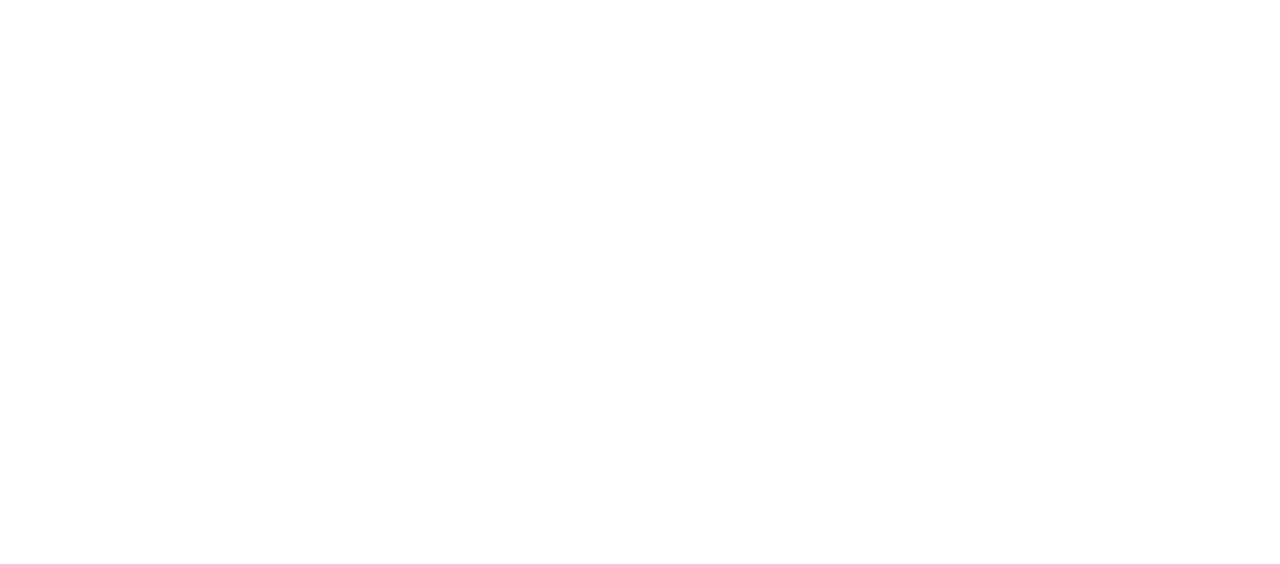
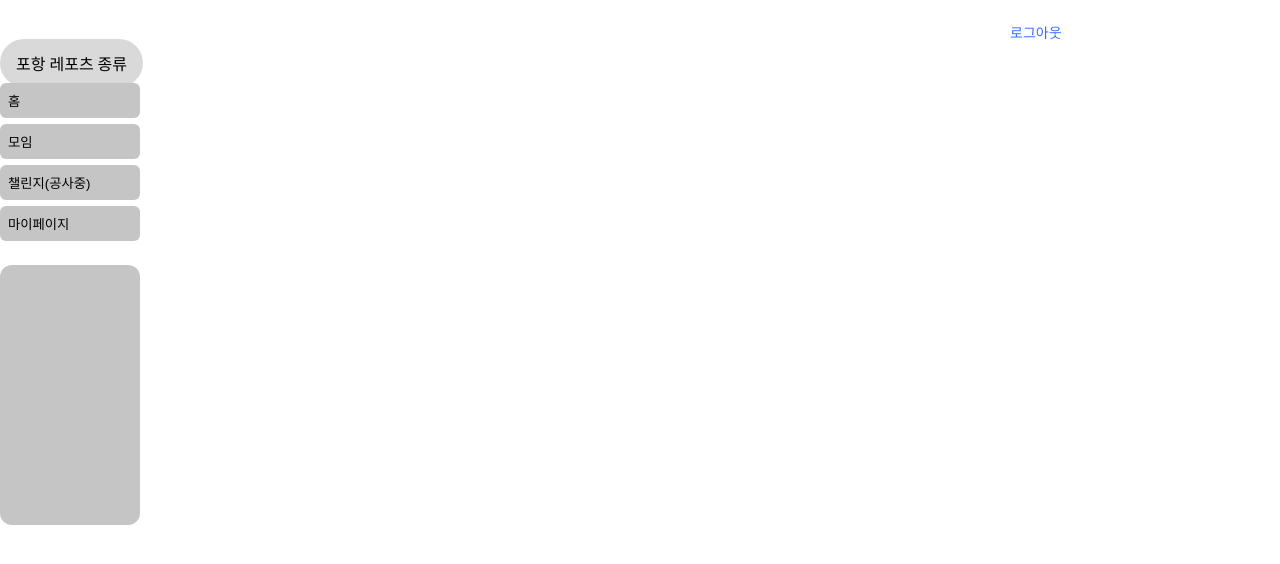
Before and after one commit to LikeLionHGU/Pominit_Front, a React (Create React App) app: page /gather in a window 1280 px wide. Before the commit this address had no page. Shown: the top 564 px of the page. Built offline with nearby package versions, Linux system fonts and the light colour scheme; a web font is replaced by a local one.

Commit message:
feat: dropdown 생성

```diff
--- a/src/App.js
+++ b/src/App.js
@@ -1,14 +1,14 @@
 import { BrowserRouter, Routes, Route } from "react-router-dom";
 import MainPage from "./mainPage/MainPage";
 import CenterDetailPage from "./centerdetailPage/CenterDetailPage";
-import GatherPage from "./joinPage/GatherPage";
+import GatherPage from "./gatherPage/GatherPage";
 function App() {
   return (
     <BrowserRouter>
       <Routes>
         <Route path="/" element={<MainPage />} />
         <Route path="/detail/:id" element={<CenterDetailPage />} />
-        <Route path="/gather/:id" element={<GatherPage />} />
+        <Route path="/gather" element={<GatherPage />} />
       </Routes>
     </BrowserRouter>
   );
--- /dev/null
+++ b/src/gatherPage/GatherPage.js
@@ -0,0 +1,22 @@
+import React, { Component } from "react";
+import styles from "./styles/GatherPage.module.css";
+import Header from "../common/Header";
+import Sidebar from "../common/Sidebar";
+
+import Dropdown from "./component/Dropdown";
+
+function GatherPage() {
+  return (
+    <div>
+      <Header />
+      <div className={styles.wrap}>
+        <Sidebar />
+        <div className={styles.container}>
+          <Dropdown />
+        </div>
+      </div>
+    </div>
+  );
+}
+
+export default GatherPage;
--- /dev/null
+++ b/src/gatherPage/component/Dropdown.js
@@ -0,0 +1,65 @@
+import React, { useRef, useState } from "react";
+import styles from "./Dropdown.module.css";
+import useDetectClose from "./useDetectClose";
+
+function Dropdown() {
+  const dropDownRef = useRef();
+  const [value, setValue] = useState("포항 레포츠 종류");
+
+  const [isOpen, setIsOpen] = useDetectClose(dropDownRef);
+
+  return (
+    <div
+      ref={dropDownRef}
+      className={styles.selectBox}
+      onClick={() => {
+        setIsOpen(!isOpen);
+      }}
+    >
+      {value}
+
+      {isOpen && (
+        <ul className={styles.optionList}>
+          <li
+            data-content="선택지 1"
+            className={styles.optionItem}
+            onClick={(e) => {
+              setValue(e.target.dataset["content"]);
+            }}
+          >
+            선택지 1
+          </li>
+          <li
+            data-content="선택지 2"
+            className={styles.optionItem}
+            onClick={(e) => {
+              setValue(e.target.dataset["content"]);
+            }}
+          >
+            선택지 2
+          </li>
+          <li
+            data-content="선택지 3"
+            className={styles.optionItem}
+            onClick={(e) => {
+              setValue(e.target.dataset["content"]);
+            }}
+          >
+            선택지 3
+          </li>
+          <li
+            data-content="선택지 4"
+            className={styles.optionItem}
+            onClick={(e) => {
+              setValue(e.target.dataset["content"]);
+            }}
+          >
+            선택지 4
+          </li>
+        </ul>
+      )}
+    </div>
+  );
+}
+
+export default Dropdown;
--- /dev/null
+++ b/src/gatherPage/component/Dropdown.module.css
@@ -0,0 +1,13 @@
+.selectBox {
+  background-color: #d9d9d9;
+  display: inline-flex;
+  padding: 0.75rem 1rem;
+  align-items: center;
+  gap: 0.5rem;
+  border-radius: 6.25rem;
+  background: var(--Foundation-White-white-500, #d9d9d9);
+}
+
+.optionList {
+  color: black;
+}
--- /dev/null
+++ b/src/gatherPage/component/useDetectClose.js
@@ -0,0 +1,25 @@
+import { useState, useEffect } from "react";
+
+const useDetectClose = (ref) => {
+  const [isOpen, setIsOpen] = useState(false);
+
+  useEffect(() => {
+    const handleClick = (e) => {
+      if (ref.current && !ref.current.contains(e.target)) {
+        setIsOpen(!isOpen);
+      }
+    };
+
+    if (isOpen) {
+      window.addEventListener("click", handleClick);
+    }
+
+    return () => {
+      window.removeEventListener("click", handleClick);
+    };
+  }, [isOpen, ref]);
+
+  return [isOpen, setIsOpen];
+};
+
+export default useDetectClose;
--- a/src/joinPage/GatherPage.js
+++ /dev/null
@@ -1,14 +0,0 @@
-import React, { Component } from "react";
-import Header from "../common/Header";
-
-export class GatherPage {
-  render() {
-    return (
-      <div>
-        <Header></Header>
-      </div>
-    );
-  }
-}
-
-export default GatherPage;
```
Also changed, not shown: src/gatherPage/styles/GatherPage.module.css (added).
